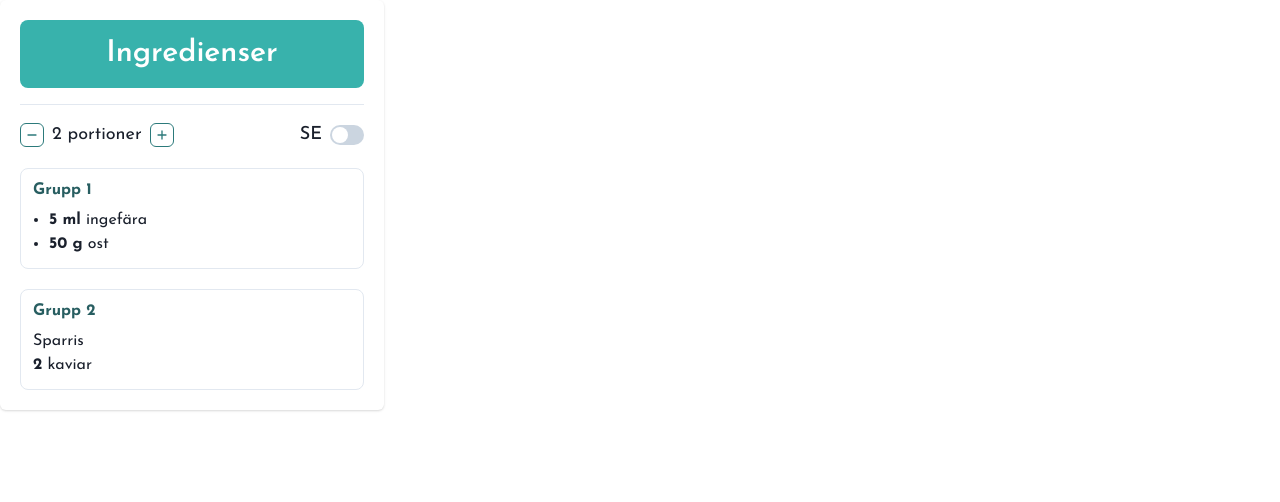
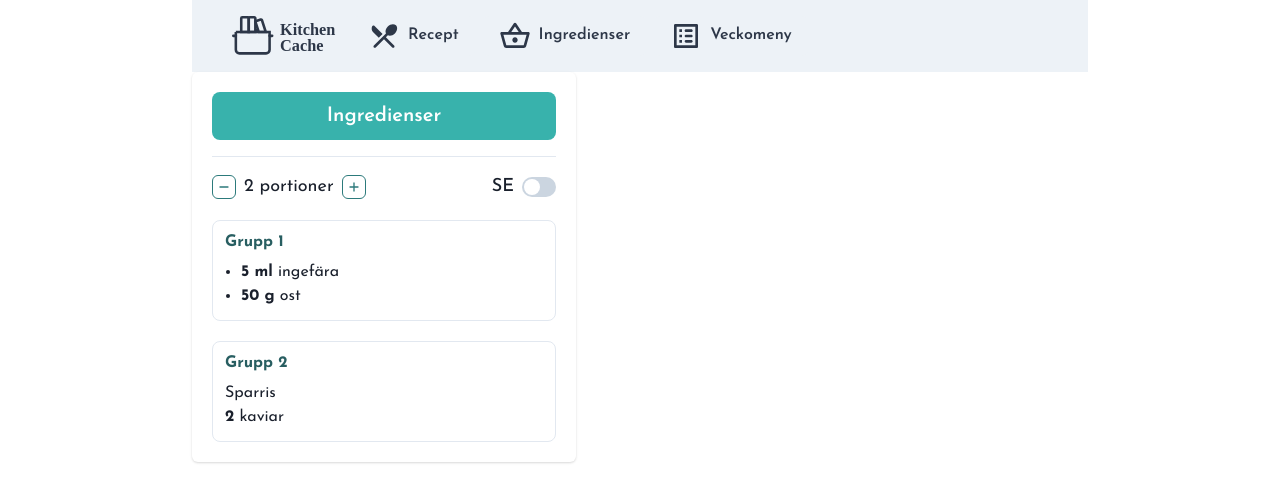
Before and after one commit to teojonsater/kitchen-cache-v2, a React (Create React App) app in the folder client/: page / in a window 1280 px wide. Shown: the top 502 px of the page. Built offline with nearby package versions, Linux system fonts and the light colour scheme.

Commit message:
Created navbar design

```diff
--- a/client/src/Layout.tsx
+++ b/client/src/Layout.tsx
@@ -1,11 +1,18 @@
 import {Outlet} from "react-router-dom";
 import IngredientsCard from "./design/IngredientsCard";
+import Navbar from "./design/Navbar";
+import {Box, Flex} from "@chakra-ui/react";
 
 function Layout() {
     return (
         <>
-            <IngredientsCard/>
-            <Outlet/>
+            <Flex w="full" justifyContent="center">
+                <Box maxWidth="4xl" w="full" bgColor="white">
+                    <Navbar/>
+                    <IngredientsCard/>
+                    <Outlet/>
+                </Box>
+            </Flex>
         </>
     );
 }
--- a/client/src/design/IngredientsCard.tsx
+++ b/client/src/design/IngredientsCard.tsx
@@ -21,8 +21,8 @@ function IngredientsCard() {
             <CardBody>
                 <Flex direction="column" gap="5">
                     <VStack spacing="4" alignItems="start" divider={<StackDivider/>}>
-                        <Heading size='lg' textAlign="center" bgColor="teal.400"
-                                 color="white" py="4" px="3" w="full" borderRadius="lg">Ingredienser</Heading>
+                        <Heading size='md' textAlign="center" bgColor="teal.400"
+                                 color="white" p="3" w="full" borderRadius="lg">Ingredienser</Heading>
                         <Flex w="full" alignItems='center' gap='2'>
                             <HStack>
                                 <IconButton
--- /dev/null
+++ b/client/src/design/Navbar.tsx
@@ -0,0 +1,60 @@
+import React from "react";
+import {
+    Button,
+    Heading,
+    HStack,
+    Icon,
+    Image,
+    Popover,
+    PopoverArrow, PopoverBody,
+    PopoverCloseButton,
+    PopoverContent,
+    PopoverTrigger, VStack
+} from "@chakra-ui/react";
+import LogoTextBlack from "../assets/logo/LogoTextBlack.svg";
+import RestaurantMenuRoundedIcon from '@mui/icons-material/RestaurantMenuRounded';
+import ShoppingBasketOutlinedIcon from '@mui/icons-material/ShoppingBasketOutlined';
+import ListAltRoundedIcon from '@mui/icons-material/ListAltRounded';
+
+function Navbar() {
+    return (
+        <HStack bgColor="gray.100" py="4" px="10" spacing="2">
+            <a href={"/"}>
+            <Image src={LogoTextBlack} alt="logo" w="28"/>
+            </a>
+            <Popover>
+                <PopoverTrigger>
+                    <Button>
+                        <HStack>
+                            <Icon as={RestaurantMenuRoundedIcon} boxSize="8" color="gray.700"/>
+                            <Heading size="sm" color="gray.700">Recept</Heading>
+                        </HStack>
+                    </Button>
+                </PopoverTrigger>
+                <PopoverContent w="fit-content">
+                    <PopoverArrow/>
+                        <Button variant="ghost">
+                            Alla recept
+                        </Button>
+                        <Button variant="ghost">
+                            Skapa recept
+                        </Button>
+                </PopoverContent>
+            </Popover>
+            <Button>
+                <HStack>
+                    <Icon as={ShoppingBasketOutlinedIcon} boxSize="8" color="gray.700"/>
+                    <Heading size="sm" color="gray.700">Ingredienser</Heading>
+                </HStack>
+            </Button>
+            <Button>
+                <HStack>
+                    <Icon as={ListAltRoundedIcon} boxSize="8" color="gray.700"/>
+                    <Heading size="sm" color="gray.700">Veckomeny</Heading>
+                </HStack>
+            </Button>
+        </HStack>
+    );
+}
+
+export default Navbar;
```
Also changed, not shown: client/src/assets/logo/LogoTextBlack.svg (added).
